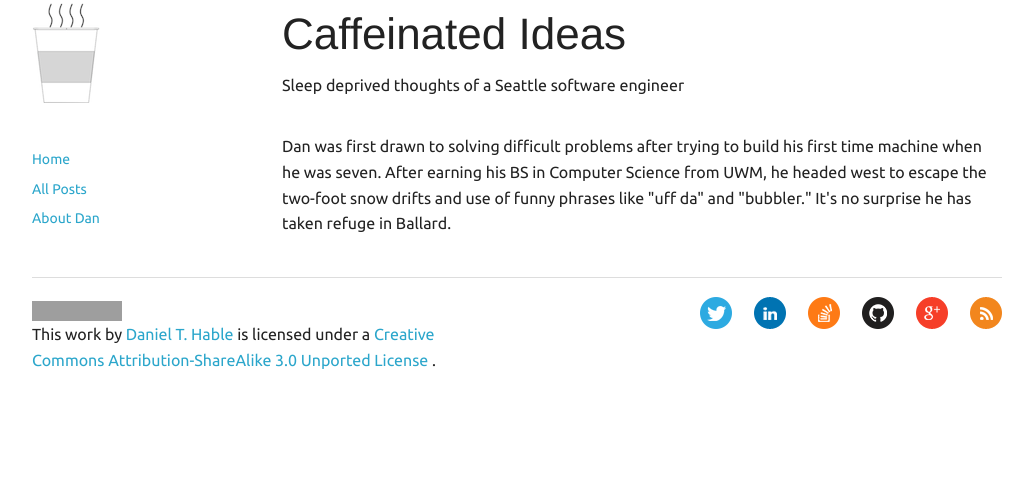
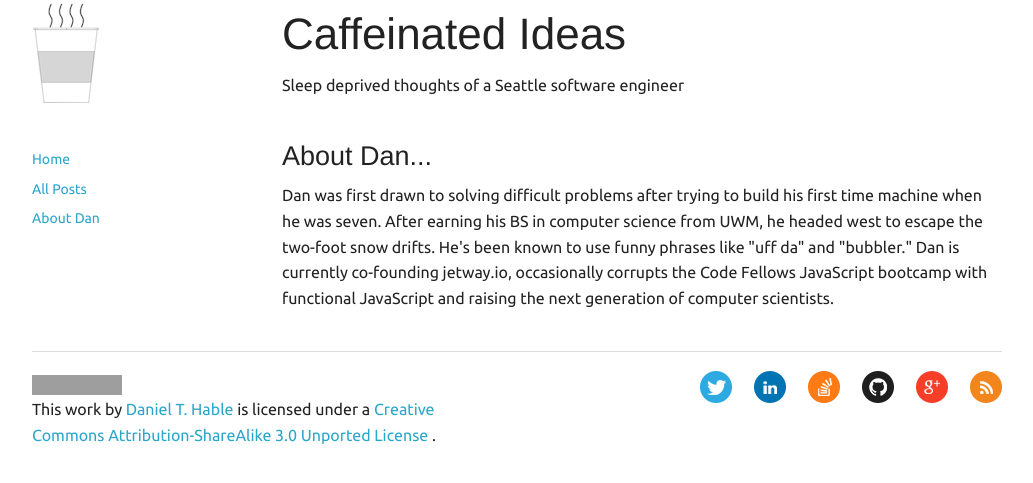
Before and after one commit to dhable/caffeinatedideas.com, a Jekyll site: the page built from bio/index.html, in a window 1280 px wide. Shown: the top 483 px of the page, without its empty margins (123-1156 px from the left). Built offline with Jekyll 4.4.1, drawn with Linux system fonts in a browser that asks for light colours; nearby versions of some CDN libraries; grey boxes are pictures that could not be loaded.

Commit message:
Updated bio text

```diff
--- a/bio/index.html
+++ b/bio/index.html
@@ -1,10 +1,13 @@
 ---
 layout: default
 ---
+<h3>About Dan...</h3>
 <p>
-  Dan was first drawn to solving difficult problems after trying to
-  build his first time machine when he was seven. After earning his BS in
-  Computer Science from UWM, he headed west to escape the two-foot snow
-  drifts and use of funny phrases like "uff da" and "bubbler." It's no
-  surprise he has taken refuge in Ballard.
+  Dan was first drawn to solving difficult problems after trying to build
+  his first time machine when he was seven. After earning his BS in computer
+  science from UWM, he headed west to escape the two-foot snow drifts. He&apos;s
+  been known to use funny phrases like &quot;uff da&quot; and &quot;bubbler.&quot;
+  Dan is currently co-founding jetway.io, occasionally corrupts the Code Fellows
+  JavaScript bootcamp with functional JavaScript and raising the next generation
+  of computer scientists.
 </p>
```
